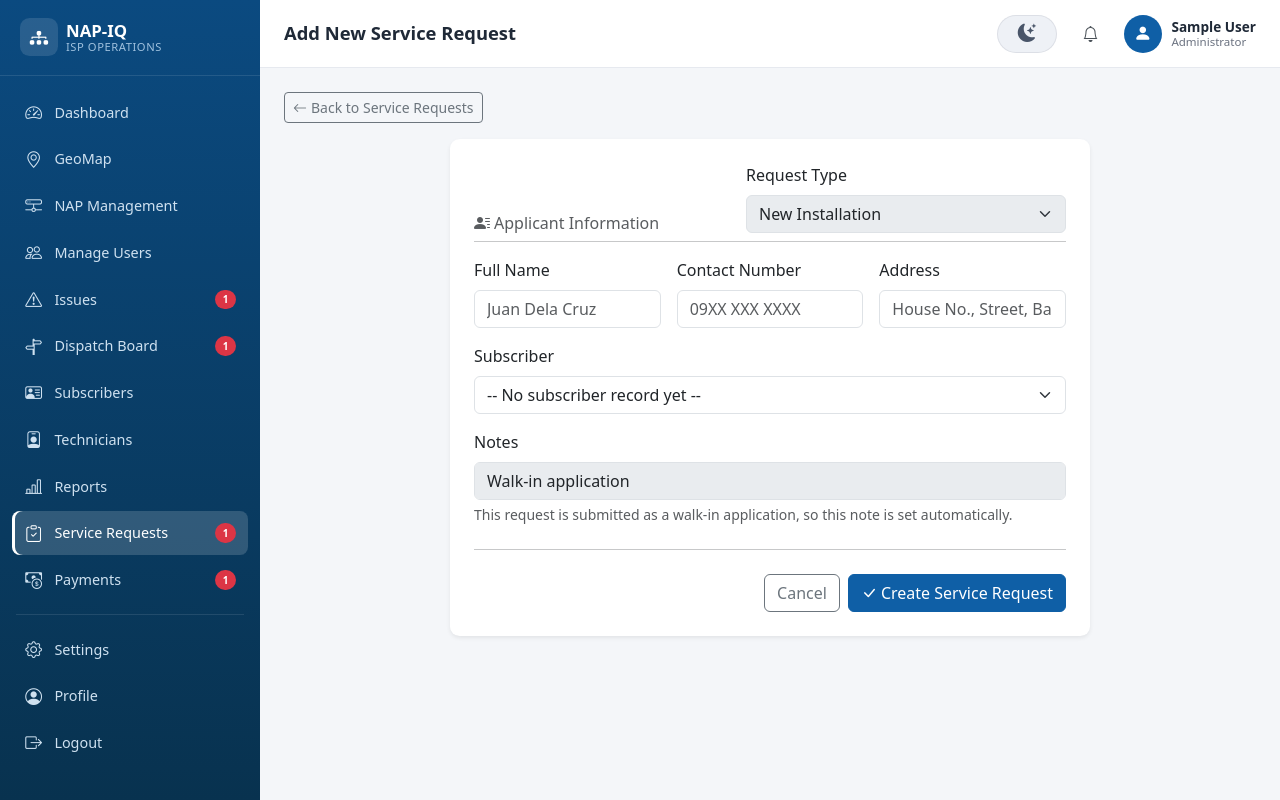
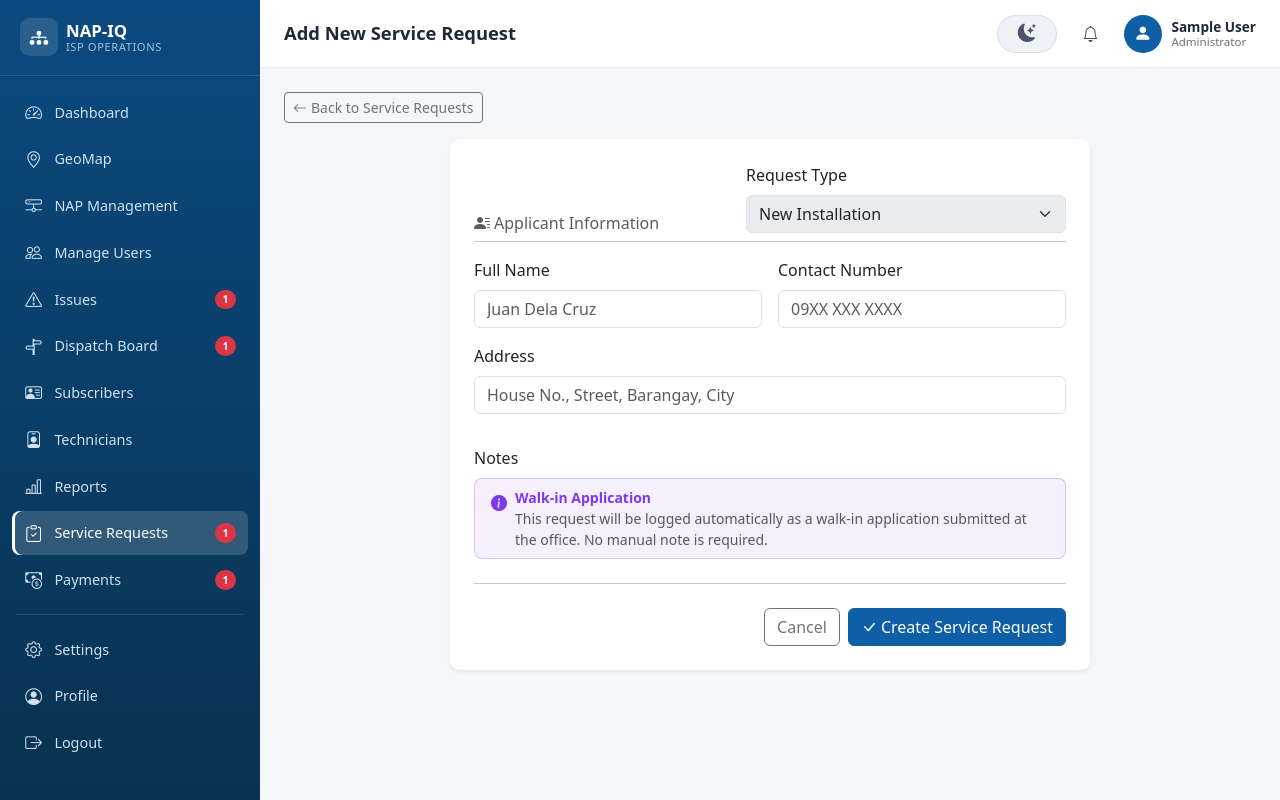
Before and after one commit to abcuser01110011-create/nap_iq, a Flask app: page /service-requests/add in a window 1280 px wide. Run offline with Flask 3, Linux system fonts and the light colour scheme; the visitor is signed in with stand-in values (Sample User, id 1); data comes from the database, SQL or seed files in the repository; tables that the repository leaves empty hold one stand-in row (values such as "Sample post"); data that the repository does not hold is empty; parts of the project's set-up code (start-up, migrations or seed data) failed here and were passed over; some libraries are stand-ins or nearby versions.

Commit message:
request form

```diff
--- a/app/templates/service_requests/form.html
+++ b/app/templates/service_requests/form.html
@@ -242,21 +242,21 @@
 
                         <div class="col-12" id="walkinApplicantFieldsWrapper" style="display:none;">
                             <div class="row g-3">
-                                <div class="col-md-4">
+                                <div class="col-md-6">
                                     <label class="form-label">{{ form.full_name.label }}</label>
                                     {{ form.full_name(class="form-control" ~ (" is-invalid" if form.full_name.errors else ""), placeholder="Juan Dela Cruz") }}
                                     {% for error in form.full_name.errors %}
                                         <div class="invalid-feedback d-block">{{ error }}</div>
                                     {% endfor %}
                                 </div>
-                                <div class="col-md-4">
+                                <div class="col-md-6">
                                     <label class="form-label">{{ form.contact_number.label }}</label>
                                     {{ form.contact_number(class="form-control" ~ (" is-invalid" if form.contact_number.errors else ""), placeholder="09XX XXX XXXX") }}
                                     {% for error in form.contact_number.errors %}
                                         <div class="invalid-feedback d-block">{{ error }}</div>
                                     {% endfor %}
                                 </div>
-                                <div class="col-md-4">
+                                <div class="col-12">
                                     <label class="form-label">{{ form.address.label }}</label>
                                     {{ form.address(class="form-control" ~ (" is-invalid" if form.address.errors else ""), placeholder="House No., Street, Barangay, City") }}
                                     {% for error in form.address.errors %}
@@ -309,10 +309,15 @@
                             </div>
                         </div>
 
-                        <div class="col-12">
+                        <div class="col-12" id="notesFieldWrapper">
                             <label class="form-label">{{ form.notes.label }}</label>
-                            <input type="text" class="form-control" value="Walk-in application" readonly disabled>
-                            <div class="form-text">This request is submitted as a walk-in application, so this note is set automatically.</div>
+                            <div class="d-flex align-items-start gap-2 px-3 py-2 rounded-3" style="background: rgba(124, 58, 237, 0.08); border: 1px solid rgba(124, 58, 237, 0.25);">
+                                <i class="bi bi-info-circle-fill mt-1" style="color: #7c3aed;"></i>
+                                <div>
+                                    <div class="fw-semibold small" style="color: #7c3aed;">Walk-in Application</div>
+                                    <div class="text-muted small mb-0">This request will be logged automatically as a walk-in application submitted at the office. No manual note is required.</div>
+                                </div>
+                            </div>
                         </div>
                     </div>
 
@@ -353,7 +358,10 @@
     // which "Add Service Request" dropdown item was used to get here,
     // so it's shown as a fixed value (not an editable dropdown) and
     // the fields that don't apply yet for a brand-new applicant
-    // (Status, Requested NAP, Latitude/Longitude) are hidden. Other
+    // (Status, Subscriber, Requested NAP, Latitude/Longitude) are
+    // hidden — there's no existing Subscriber record to pick for a
+    // walk-in applicant, so that dropdown is skipped entirely and the
+    // field just submits its default ("no subscriber") value. Other
     // request types keep the original editable layout.
     function toggleApplicantFields() {
         var isNewInstallation = typeSelect.value === 'new_installation';
@@ -362,13 +370,9 @@
         if (applicantHeading) applicantHeading.style.display = isNewInstallation ? '' : 'none';
         if (applicantDivider) applicantDivider.style.display = isNewInstallation ? '' : 'none';
 
-        [statusFieldWrapper, requestedNapFieldWrapper, latitudeFieldWrapper, longitudeFieldWrapper].forEach(function (el) {
+        [statusFieldWrapper, requestedNapFieldWrapper, latitudeFieldWrapper, longitudeFieldWrapper, subscriberFieldWrapper].forEach(function (el) {
             if (el) el.style.display = isNewInstallation ? 'none' : '';
         });
-        if (subscriberFieldWrapper) {
-            subscriberFieldWrapper.classList.toggle('col-md-6', !isNewInstallation);
-            subscriberFieldWrapper.classList.toggle('col-md-12', isNewInstallation);
-        }
 
         applicantInputs.forEach(function (el) {
             if (!el) return;
```
